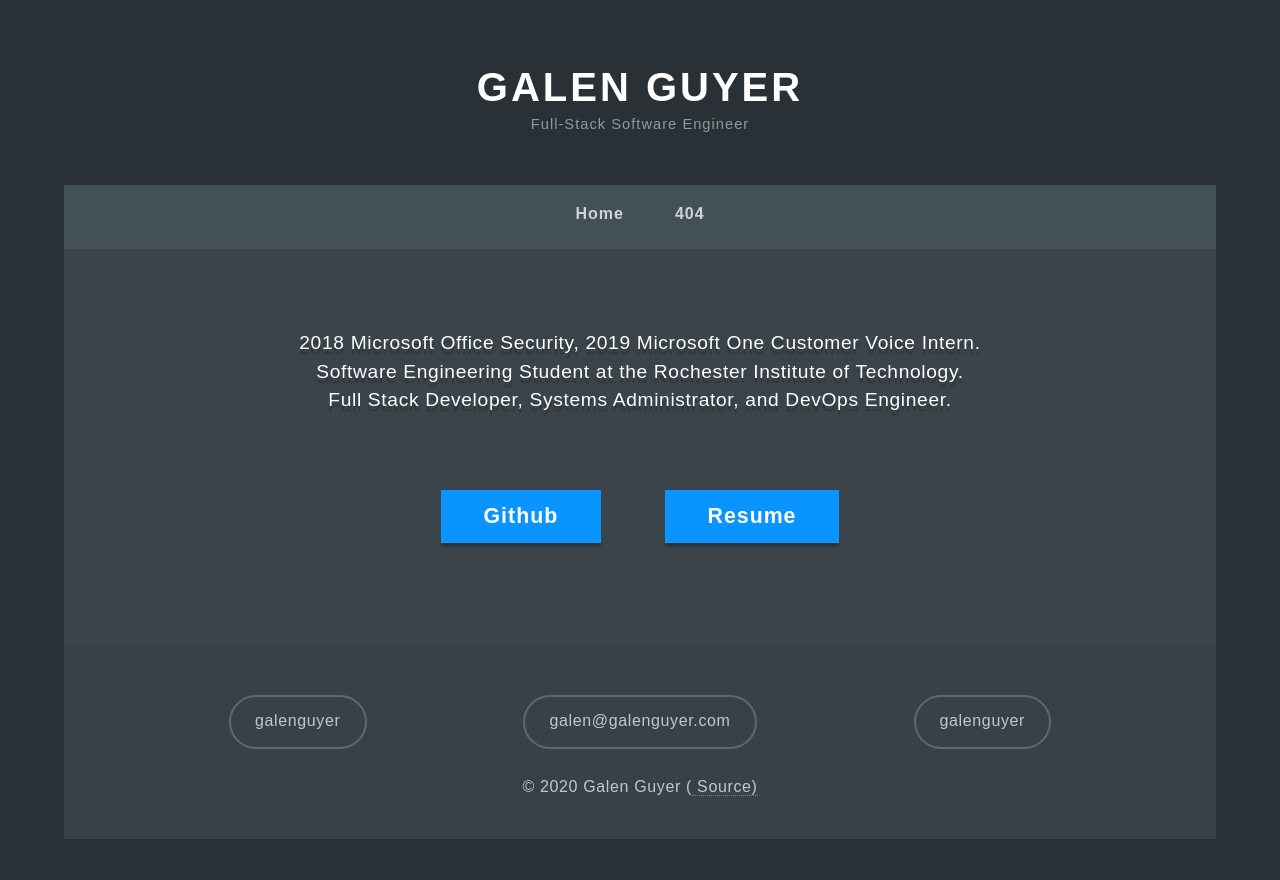
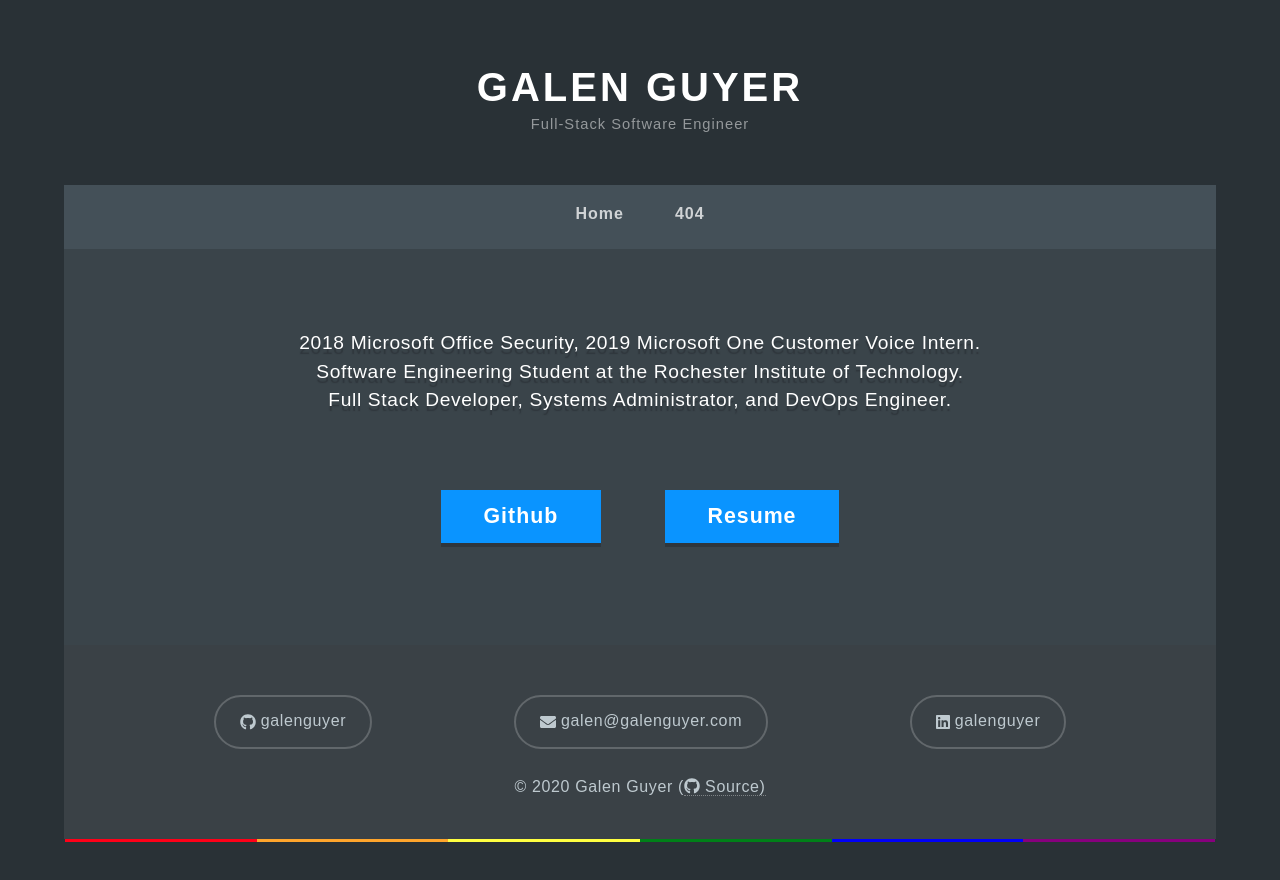
Before and after one commit to galenguyer/galenguyer.com-react, a React (Create React App) app: page / in a window 1280 px wide. Shown: the top 880 px of the page. Built offline with nearby package versions, Linux system fonts and the light colour scheme.

Commit message:
Add FA Icons and Rainbow

```diff
--- a/package.json
+++ b/package.json
@@ -3,6 +3,11 @@
   "version": "0.1.0",
   "private": true,
   "dependencies": {
+    "@fortawesome/fontawesome-svg-core": "^1.2.32",
+    "@fortawesome/free-brands-svg-icons": "^5.15.1",
+    "@fortawesome/free-regular-svg-icons": "^5.15.1",
+    "@fortawesome/free-solid-svg-icons": "^5.15.1",
+    "@fortawesome/react-fontawesome": "^0.1.13",
     "@testing-library/jest-dom": "^5.11.4",
     "@testing-library/react": "^11.1.0",
     "@testing-library/user-event": "^12.1.10",
--- a/src/App.js
+++ b/src/App.js
@@ -1,6 +1,7 @@
 import { Switch, Route } from "react-router-dom";
 import Footer from "./components/Footer";
 import Header from "./components/Header";
+import Rainbow from "./components/Rainbow";
 import Home from "./pages/Home";
 
 export default function App(prps) {
@@ -16,6 +17,7 @@ export default function App(prps) {
                 </Route>
             </Switch>
             <Footer />
+            <Rainbow />
         </div>
     );
 }
--- a/src/components/Footer.js
+++ b/src/components/Footer.js
@@ -1,28 +1,31 @@
 import "./styles/Footer.scss";
+import { FontAwesomeIcon } from "@fortawesome/react-fontawesome";
+import { faEnvelope } from "@fortawesome/free-solid-svg-icons";
+import { faGithub, faLinkedin } from "@fortawesome/free-brands-svg-icons";
 
 export default function Footer() {
     return (
-        <div class="Footer">
-            <a class="Card" href="https://github.com/galenguyer">
+        <div className="Footer">
+            <a className="Card" href="https://github.com/galenguyer">
                 <span>
-                    <i class="fab fa-github"></i> <span class="val">galenguyer</span>
+                    <FontAwesomeIcon icon={faGithub} /> <span className="val">galenguyer</span>
                 </span>
             </a>
-            <a class="Card" href="mailto:galen@galenguyer.com">
+            <a className="Card" href="mailto:galen@galenguyer.com">
                 <span>
-                    <i class="fas fa-envelope"></i> <span class="val">galen@galenguyer.com</span>
+                    <FontAwesomeIcon icon={faEnvelope} /> <span className="val">galen@galenguyer.com</span>
                 </span>
             </a>
-            <a class="Card" href="https://linkedin.com/in/galenguyer">
+            <a className="Card" href="https://linkedin.com/in/galenguyer">
                 <span>
-                    <i class="fab fa-linkedin"></i> <span class="val">galenguyer</span>
+                    <FontAwesomeIcon icon={faLinkedin} /> <span className="val">galenguyer</span>
                 </span>
             </a>
             <div style={{ width: "100%", textAlign: "center", display: "block" }}>
-                <div class="Copy">
+                <div className="Copy">
                     &copy; 2020 Galen Guyer (
                     <a href="https://github.com/galenguyer/galenguyer.github.io">
-                        <i class="fab fa-github"></i> Source)
+                        <FontAwesomeIcon icon={faGithub} /> Source)
                     </a>
                 </div>
             </div>
--- /dev/null
+++ b/src/components/Rainbow.js
@@ -0,0 +1,14 @@
+import "./styles/Rainbow.scss";
+
+export default function Rainbow() {
+    return (
+        <div id="Rainbow">
+            <span className="Color" style={{ backgroundColor: "#FF0018" }}></span>
+            <span className="Color" style={{ backgroundColor: "#FFA52C" }}></span>
+            <span className="Color" style={{ backgroundColor: "#FFFF41" }}></span>
+            <span className="Color" style={{ backgroundColor: "#008018" }}></span>
+            <span className="Color" style={{ backgroundColor: "#0000F9" }}></span>
+            <span className="Color" style={{ backgroundColor: "#86007D" }}></span>
+        </div>
+    );
+}
--- /dev/null
+++ b/src/components/styles/Rainbow.scss
@@ -0,0 +1,12 @@
+#Rainbow {
+    display: flex;
+    flex-wrap: nowrap;
+    justify-content: space-evenly;
+    padding: 0px 1px;
+
+    .Color {
+        flex-grow: 1;
+        flex-shrink: 1;
+        height: 3px;
+    }
+}
```
Also changed, not shown: 1 other file (tests, documents, lock files or other folders).
